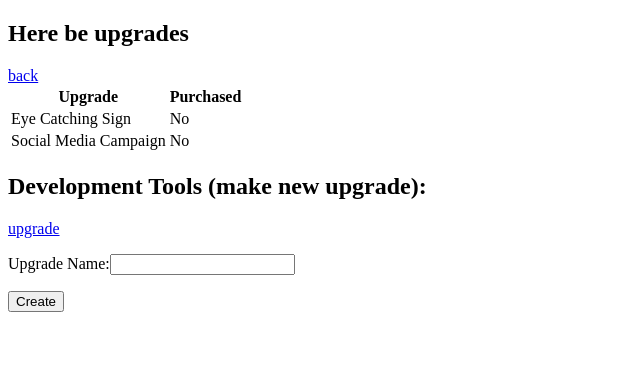
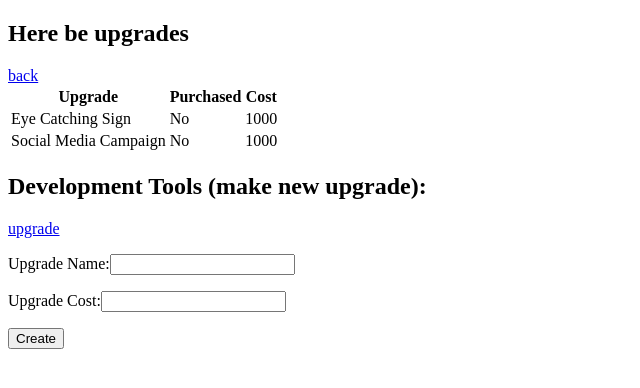
Before and after one commit to BiTheDev/Project_one, a Django app: template apps/Food_Truck/templates/upgrade.html in a window 1280 px wide. Shown: the top 388 px of the page, without its empty margins (0-640 px from the left). Run offline with Django 3.2, Linux system fonts and the light colour scheme; the template is opened without the code that fills it: values that come from a table or form of the project are taken from there, others are empty; data comes from the database, SQL or seed files in the repository; both versions use the stored data as it was after the commit; parts of the project's set-up code (start-up, migrations or seed data) failed here and were passed over.

Commit message:
content and dummy accounts

```diff
--- a/apps/Food_Truck/models.py
+++ b/apps/Food_Truck/models.py
@@ -109,6 +109,7 @@ class Upgrade(models.Model):
 	name = models.CharField(max_length=255)
 	owner = models.ForeignKey(User, related_name ='upgrades', null=True)
 	description = models.CharField(max_length=255, null=True)
+	cost = models.IntegerField()
 	activate = models.BooleanField(default=False)
 	created_at = models.DateTimeField(auto_now_add = True)
 	updated_at = models.DateTimeField(auto_now = True)
--- a/apps/Food_Truck/templates/dashboard.html
+++ b/apps/Food_Truck/templates/dashboard.html
@@ -32,11 +32,11 @@
 			</div>
 		</nav>
 		<div id="main">
-			<h1>{{user.trucks.name}}</h1>
+			<h1>{{user.trucks.first.name}}</h1>
 		</div>
 		<div id="truck">
-			{%for product in products%}
 			<p>Your Shop</p>
+			{% for product in products|slice:":5" %}
 			<div class="card">
 				<h5>{{product.product_name}}</h5>
 				<p>Price: ${{product.sell_price}}</p>
--- a/apps/Food_Truck/templates/leaderboard.html
+++ b/apps/Food_Truck/templates/leaderboard.html
@@ -27,7 +27,7 @@
 
 			{%for user in users%}
 				<tr>
-					<th>Rank</th>
+					<th>{{user.id}}</th>
 					<th>{{user.nickname}}</th>
 					<th>{{user.trucks.first.name}}</th>
 					<th>${{user.fund}}</th>
--- a/apps/Food_Truck/templates/upgrade.html
+++ b/apps/Food_Truck/templates/upgrade.html
@@ -12,6 +12,7 @@
 		<thead>
 			<th>Upgrade</th>
 			<th>Purchased</th>
+			<th>Cost</th>
 		</thead>
 		<tbody>
 		{%for upgrade in upgrades%}
@@ -23,6 +24,7 @@
 				{%if upgrade.activate == True%}
 				<td>Yes</td>
 				{%endif%}
+				<td>{{upgrade.cost}}</td>
 		</tr>
 		{%endfor%}
 	</table>
@@ -32,6 +34,7 @@
 	<form action='/add_improvement' method='post'>
 		{%csrf_token%}
 		<p>Upgrade Name:<input type="text" name="name"></p>
+		<p>Upgrade Cost:<input type="number" name="cost"></p>
 		<button type='submit'>Create</button>
 	</form>
 </body>
```
Also changed, not shown: apps/Food_Truck/views.py (+7 -7 lines), apps/Food_Truck/migrations/0020_upgrade_cost.py (added), db.sqlite3.
